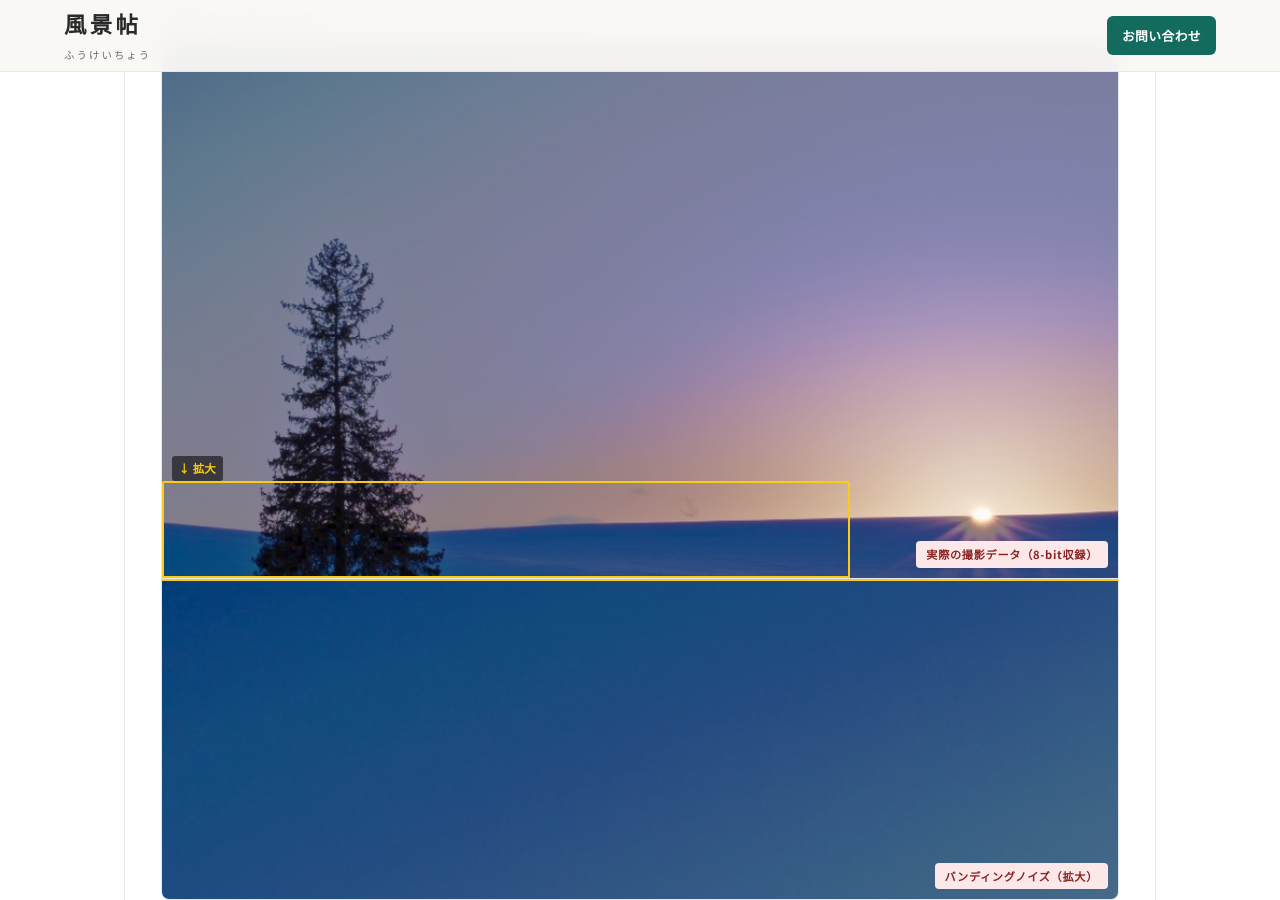
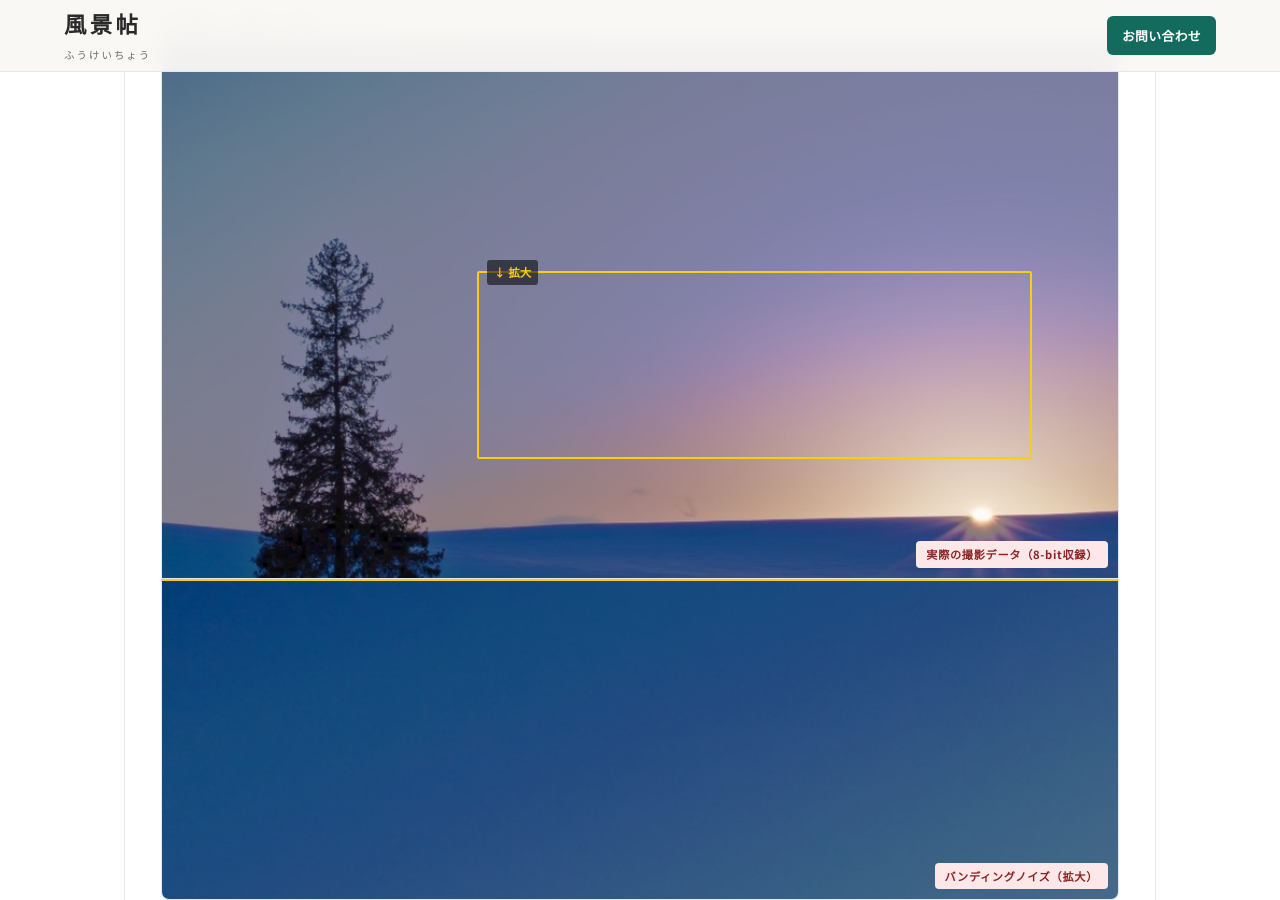
Before and after one commit to dr836gnypeq-ctrl/fukeichou-site, a Jekyll site: the page built from quality.html, in a window 1280 px wide and 900 px high, scrolled down 744 px. Built offline with Jekyll 4.4.1, drawn with Linux system fonts in a browser that asks for light colours; nearby versions of some CDN libraries.

Commit message:
quality: move yellow box to high-luminance pink/purple banding zone (y43-78%, x33-91%)

```diff
--- a/quality.html
+++ b/quality.html
@@ -98,9 +98,9 @@ canvas.ql-canvas{display:block;width:100%;height:160px}
              alt="北海道美瑛の冬景色・クリスマスツリーの木"
              style="width:100%;display:block">
         <span class="ql-banding-tag ql-tag-bad" style="position:absolute;bottom:10px;right:10px">実際の撮影データ（8-bit収録）</span>
-        <!-- 拡大エリアを示すボックス：バンディングは画像下部の空グラデーション領域 -->
-        <div style="position:absolute;bottom:0;left:0;width:72%;height:18%;border:2px solid #facc15;box-sizing:border-box;border-radius:2px 0 0 0"></div>
-        <div style="position:absolute;bottom:18%;left:1%;font-size:.72rem;font-weight:700;color:#facc15;background:rgba(0,0,0,.55);padding:2px 7px;border-radius:3px;white-space:nowrap">↓ 拡大</div>
+        <!-- 拡大エリアを示すボックス：ピンク〜パープルの高輝度グラデーション帯（バンディング最も視認しやすい領域） -->
+        <div style="position:absolute;top:43%;left:33%;width:58%;height:35%;border:2px solid #facc15;box-sizing:border-box;border-radius:2px"></div>
+        <div style="position:absolute;top:41%;left:34%;font-size:.72rem;font-weight:700;color:#facc15;background:rgba(0,0,0,.55);padding:2px 7px;border-radius:3px;white-space:nowrap">↓ 拡大</div>
       </div>
 
       <!-- ② 拡大写真 -->
```
